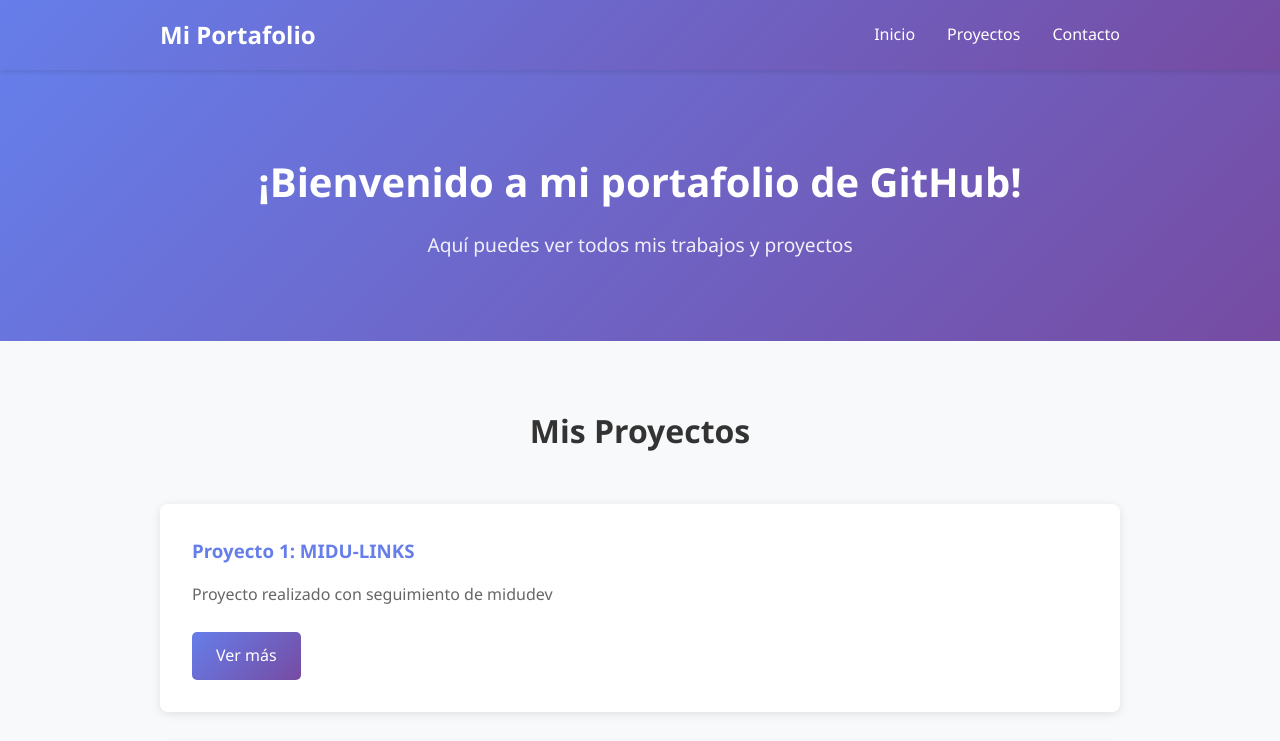
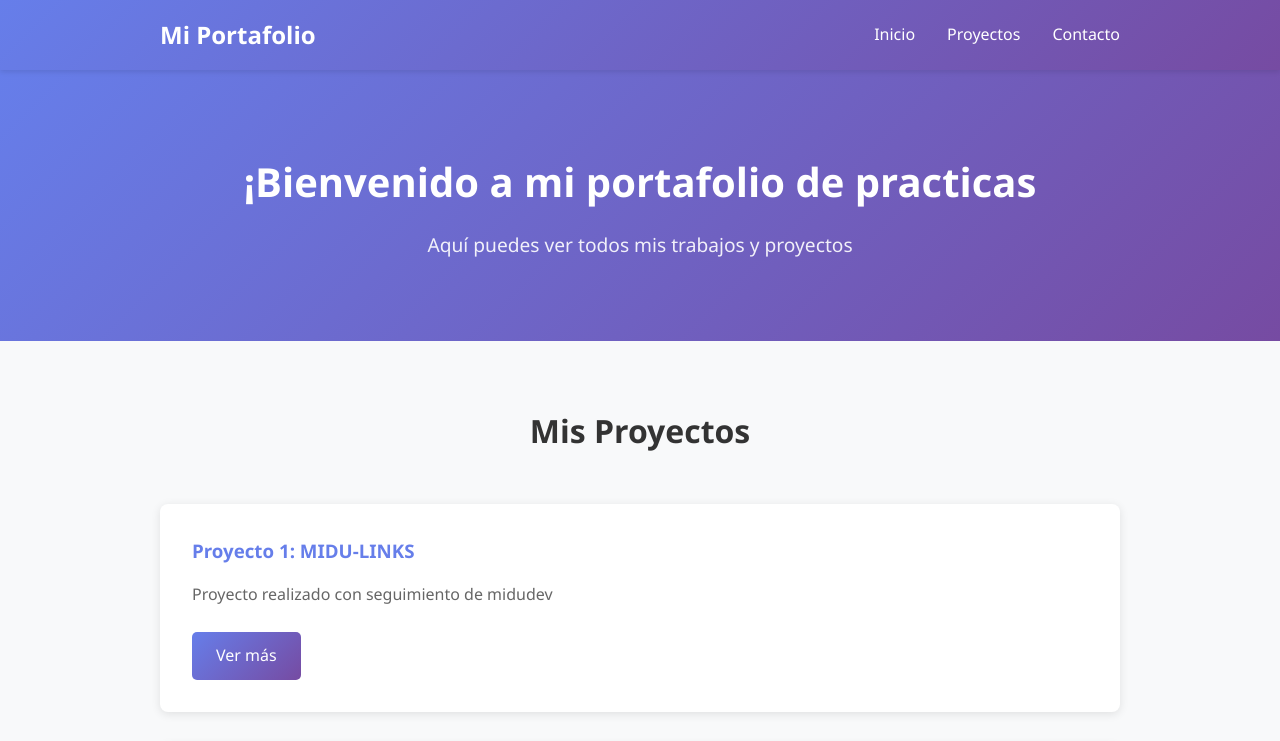
Before and after one commit to CarlaFernandezTaus/carla-tailwind, a plain HTML site: page index.html in a window 1280 px wide. Shown: the top 741 px of the page. Drawn offline with Linux system fonts and the light colour scheme.

Commit message:
Modify index

```diff
--- a/index.html
+++ b/index.html
@@ -20,7 +20,7 @@
 
     <section id="inicio" class="hero">
         <div class="container">
-            <h2>¡Bienvenido a mi portafolio de GitHub!</h2>
+            <h2>¡Bienvenido a mi portafolio de practicas</h2>
             <p>Aquí puedes ver todos mis trabajos y proyectos</p>
         </div>
     </section>
```
